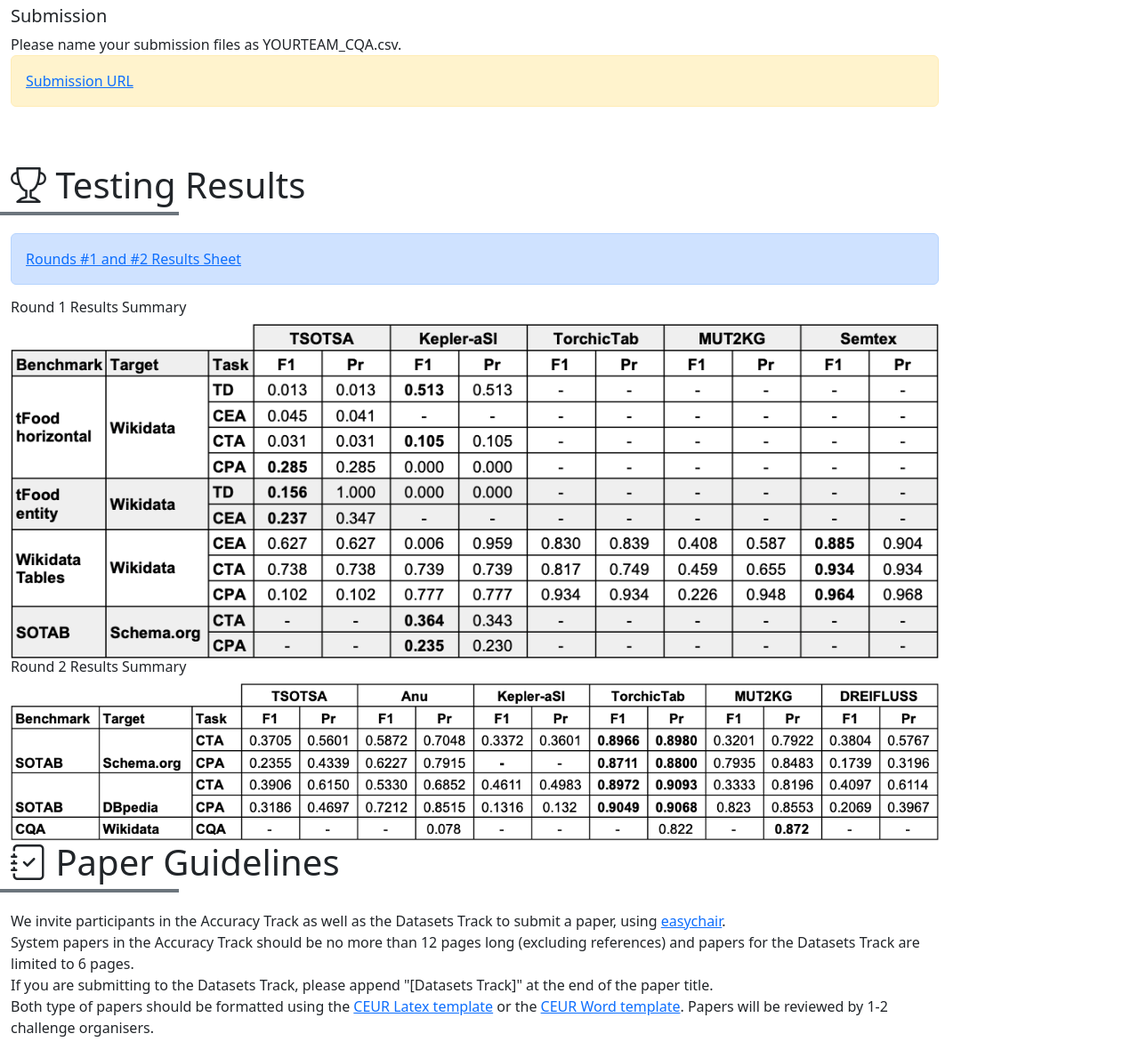
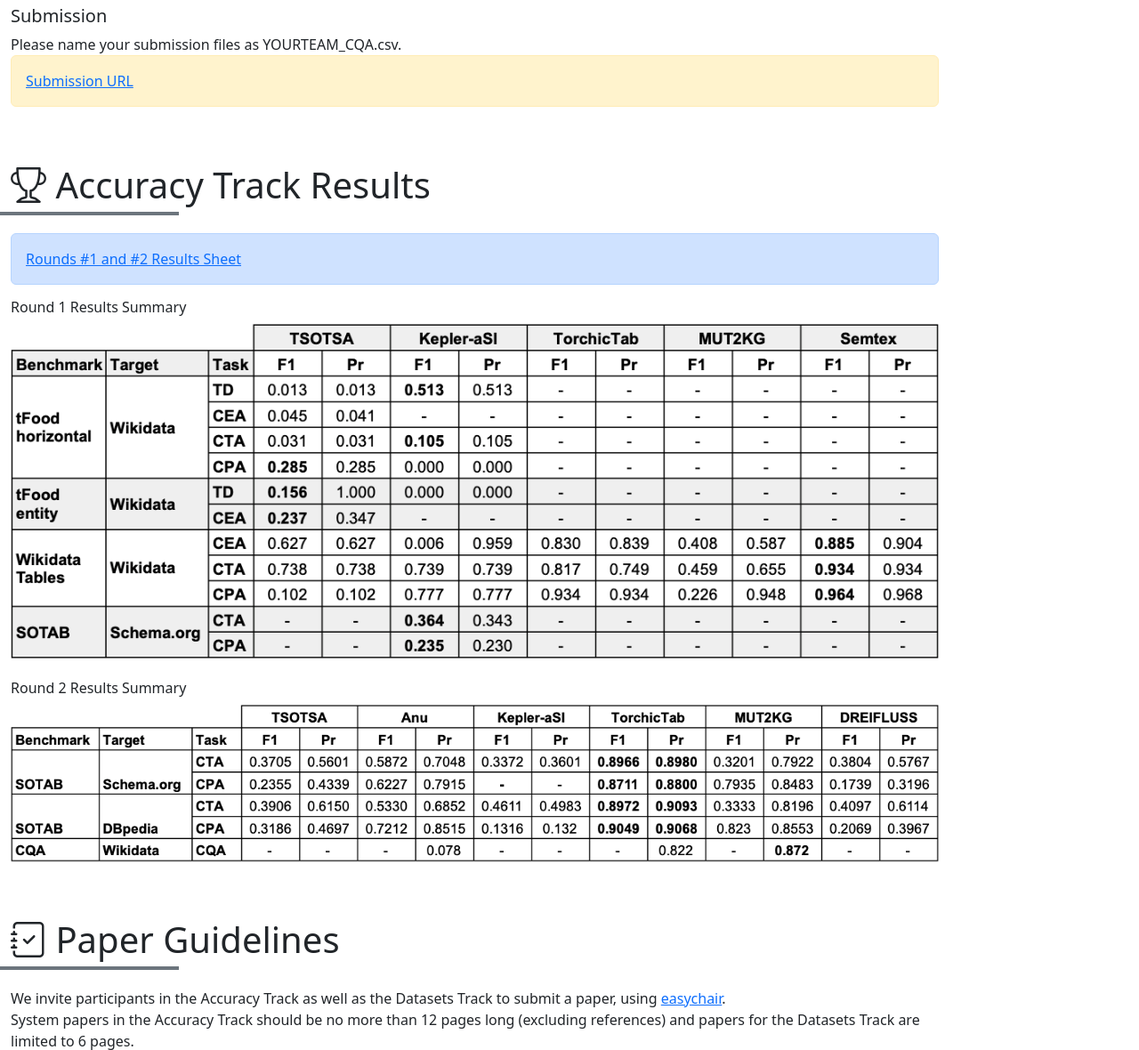
Before and after one commit to sem-tab-challenge/2023, a plain HTML site: page index.html in a window 1280 px wide. Shown: the part 7340-8520 px from the top of the page at 89% size. Drawn offline with nearby package versions, Linux system fonts and the light colour scheme.

Commit message:
fixing results figures

```diff
--- a/index.html
+++ b/index.html
@@ -2279,7 +2279,7 @@
 
 				<h2 class="title display-6 pt-5" id="results">
 					<i class="bi bi-trophy"></i>
-					Testing Results
+					Accuracy Track Results
 				</h2>
 				<div class="alert alert-primary d-flex align-items-center" role="alert">
 					<a
@@ -2289,12 +2289,12 @@
 				</div>
 				<div>
 					<h6>Round 1 Results Summary</h6>
-					<img src="figures/round1.png" class="img-fluid float-lg-end" />
+					<img src="figures/round1.png" class="img-fluid" />
 				</div>
 				</br>
 				<div>
 					<h6>Round 2 Results Summary</h6>
-					<img src="figures/round2.png" class="img-fluid float-lg-end" />
+					<img src="figures/round2.png" class="img-fluid" />
 				</div>
 
 
```
